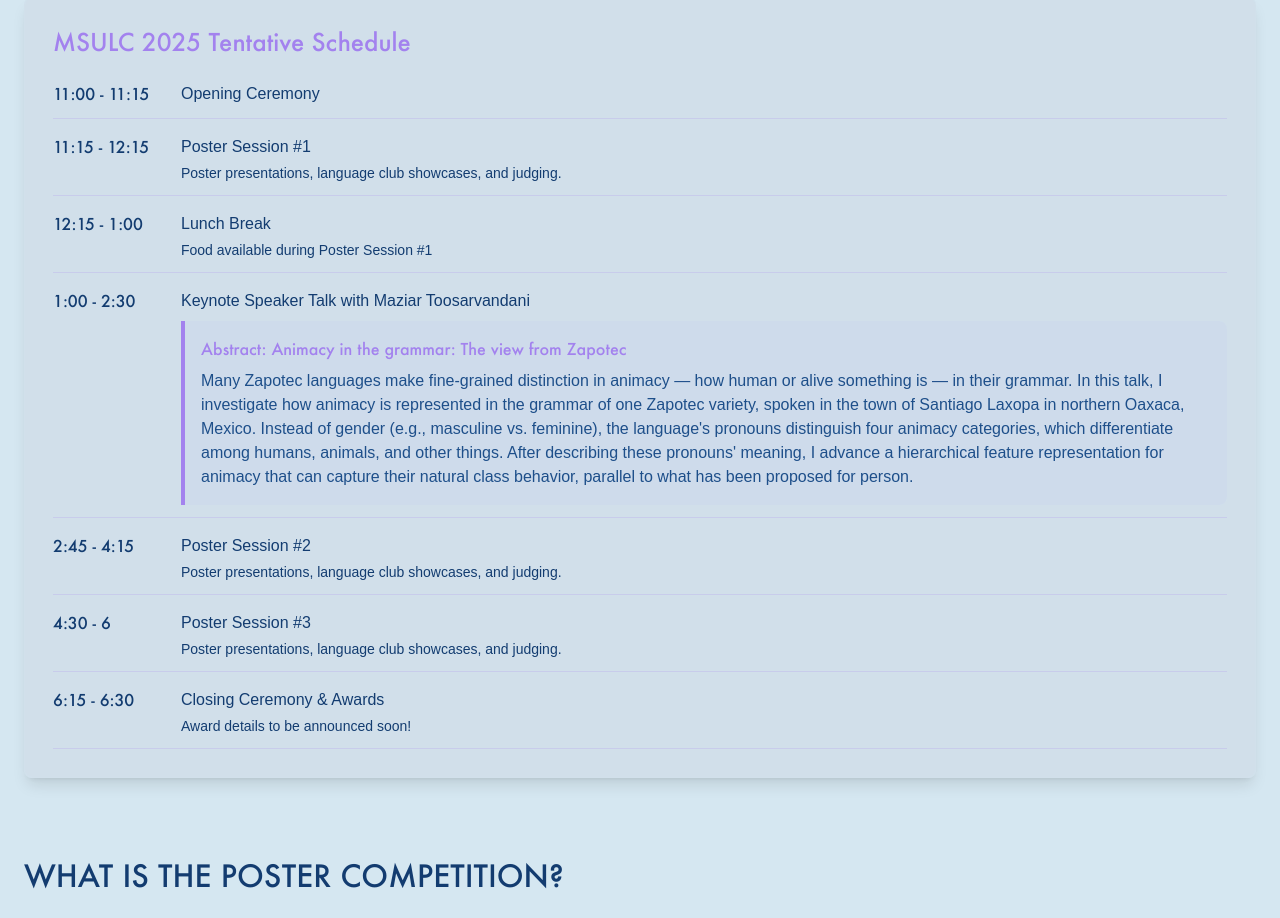
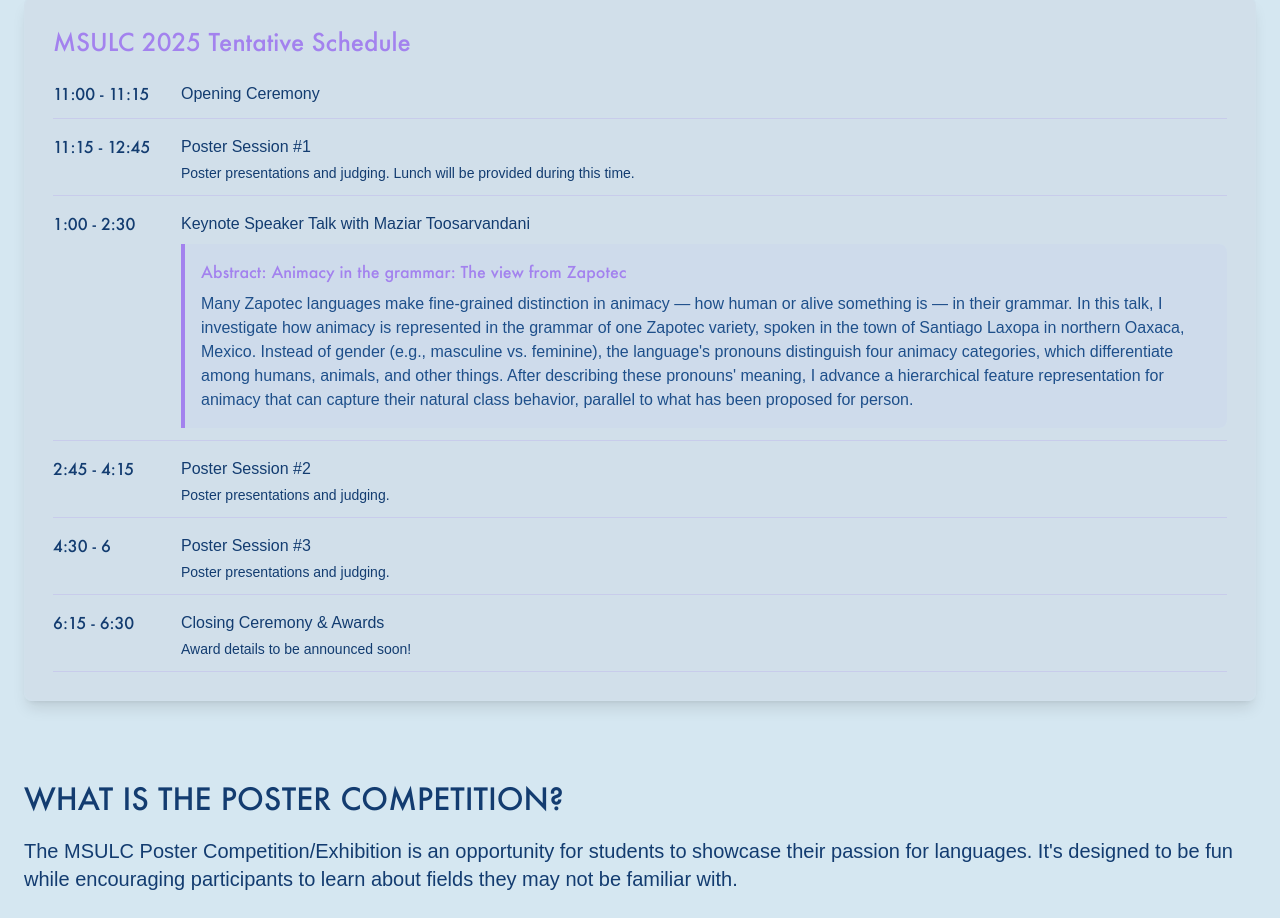
Before and after one commit to DevT02/qUALMS-website, a Next.js app: page /msulc in a window 1280 px wide. Shown: the part 1260-2178 px from the top of the page. Built offline with nearby package versions, Linux system fonts and the light colour scheme; a web font is replaced by a local one.

Commit message:
latest changes

```diff
--- a/src/app/msulc/page.tsx
+++ b/src/app/msulc/page.tsx
@@ -80,17 +80,10 @@ export default function MSULC() {
                 <div className="flex-1 font-medium">Opening Ceremony</div>
               </div>
               <div className="flex flex-col sm:flex-row border-b border-lavender/20 pb-3">
-                <div className="font-bold text-midnight-800 sm:w-32 mb-2 sm:mb-0">11:15 - 12:15</div>
+                <div className="font-bold text-midnight-800 sm:w-32 mb-2 sm:mb-0">11:15 - 12:45</div>
                 <div className="flex-1">
                   <span className="font-medium">Poster Session #1</span>
-                  <div className="text-sm mt-1">Poster presentations, language club showcases, and judging.</div>
-                </div>
-              </div>
-              <div className="flex flex-col sm:flex-row border-b border-lavender/20 pb-3">
-                <div className="font-bold text-midnight-800 sm:w-32 mb-2 sm:mb-0">12:15 - 1:00</div>
-                <div className="flex-1">
-                  <span className="font-medium">Lunch Break</span>
-                  <div className="text-sm mt-1">Food available during Poster Session #1</div>
+                  <div className="text-sm mt-1">Poster presentations and judging. Lunch will be provided during this time.</div>
                 </div>
               </div>
               <div className="flex flex-col sm:flex-row border-b border-lavender/20 pb-3">
@@ -117,14 +110,14 @@ export default function MSULC() {
                 <div className="font-bold text-midnight-800 sm:w-32 mb-2 sm:mb-0">2:45 - 4:15</div>
                 <div className="flex-1">
                   <span className="font-medium">Poster Session #2</span>
-                  <div className="text-sm mt-1">Poster presentations, language club showcases, and judging.</div>
+                  <div className="text-sm mt-1">Poster presentations and judging.</div>
                 </div>
               </div>
               <div className="flex flex-col sm:flex-row border-b border-lavender/20 pb-3">
                 <div className="font-bold text-midnight-800 sm:w-32 mb-2 sm:mb-0">4:30 - 6</div>
                 <div className="flex-1">
                   <span className="font-medium">Poster Session #3</span>
-                  <div className="text-sm mt-1">Poster presentations, language club showcases, and judging.</div>
+                  <div className="text-sm mt-1">Poster presentations and judging.</div>
                 </div>
               </div>
               <div className="flex flex-col sm:flex-row border-b border-lavender/20 pb-3">
```
